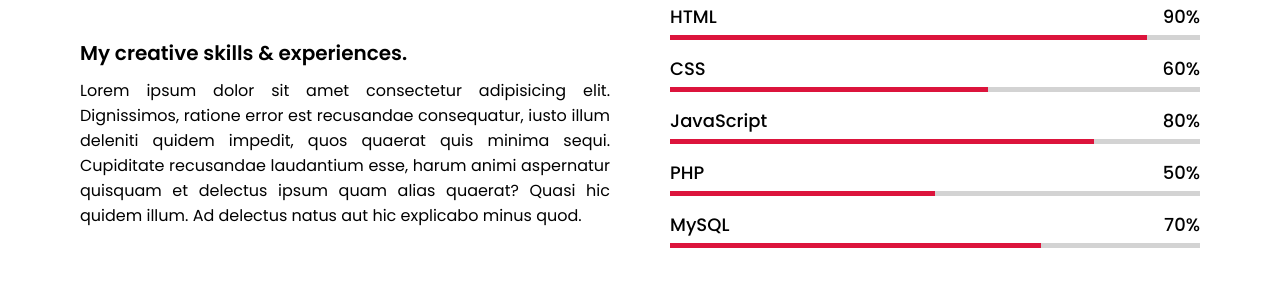
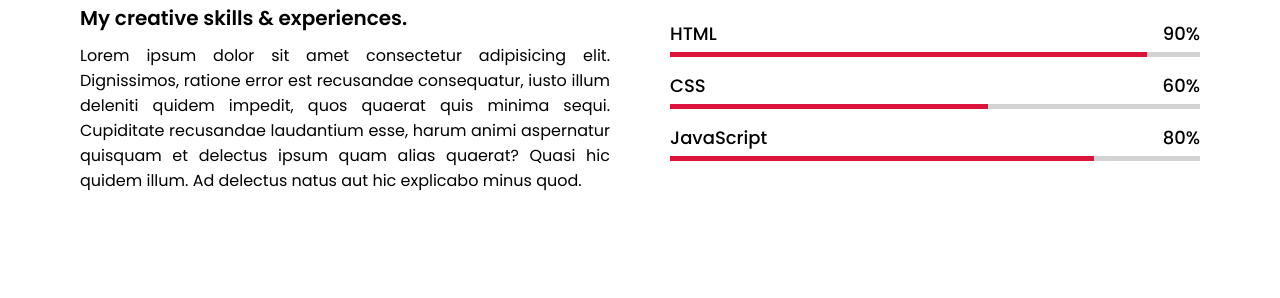
Before and after one commit to Nomarg/Abhii, a plain HTML site: page index.html in a window 1280 px wide. Shown: the part 2363-2661 px from the top of the page. Drawn offline with nearby package versions, Linux system fonts and the light colour scheme.

Commit message:
Update index.html

```diff
--- a/index.html
+++ b/index.html
@@ -121,21 +121,7 @@
                         </div>
                         <div class="line js"></div>
                     </div>
-                    <div class="bars">
-                        <div class="info">
-                            <span>PHP</span>
-                            <span>50%</span>
-                        </div>
-                        <div class="line php"></div>
-                    </div>
-                    <div class="bars">
-                        <div class="info">
-                            <span>MySQL</span>
-                            <span>70%</span>
-                        </div>
-                        <div class="line mysql"></div>
-                    </div>
-                </div>
+               </div>
             </div>
         </div>
     </section>
```
